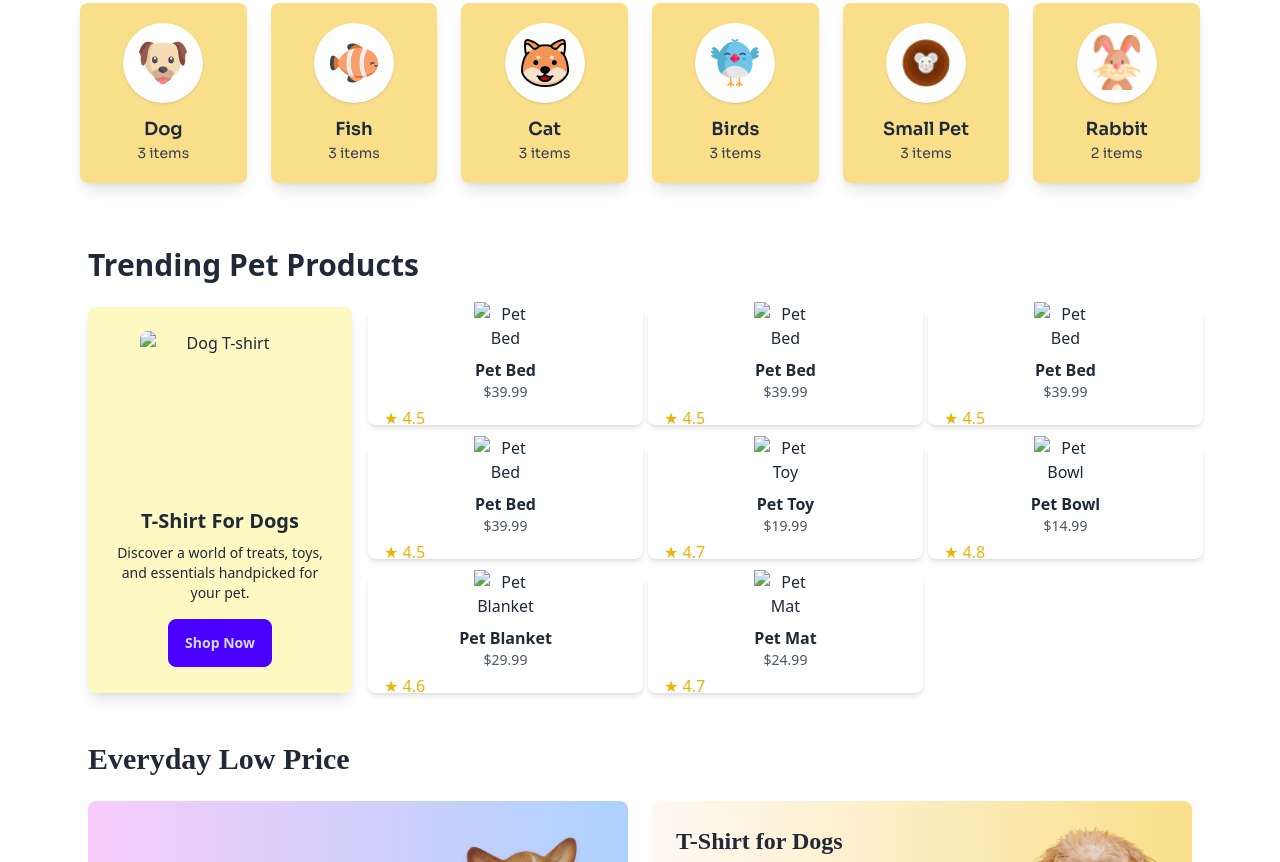
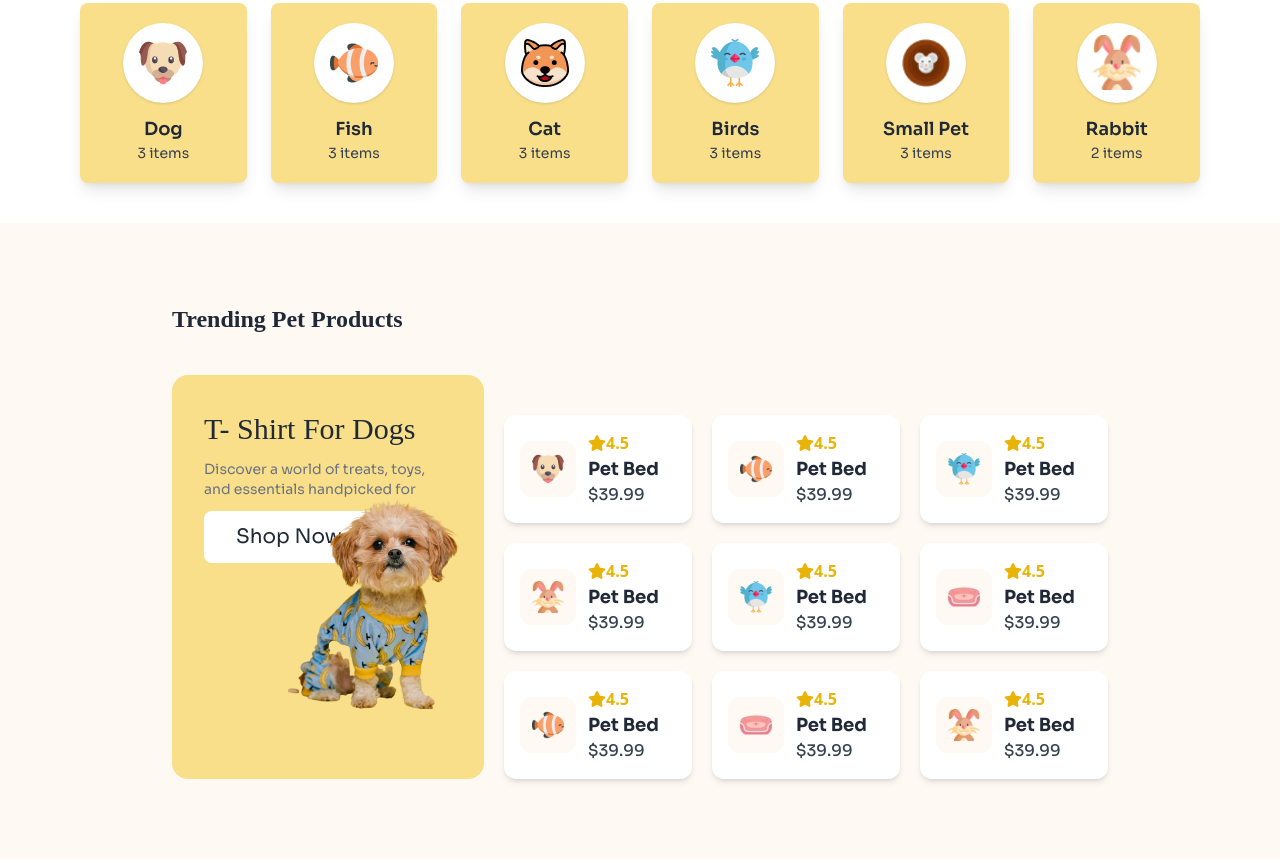
Before and after one commit to naimuddin1190/Assignment03-c1, a plain HTML site: page index.html in a window 1280 px wide. Shown: the part 563-1425 px from the top of the page. Drawn offline with nearby package versions, Linux system fonts and the light colour scheme; a web font is replaced by a local one.

Commit message:
added trending section

```diff
--- a/index.html
+++ b/index.html
@@ -51,9 +51,9 @@
             <!-- Left Section (Logo & Name) -->
             <div class="flex items-center">
                 <img src="c1-assets/logo-header.png" alt="Logo" class="w-8 h-8">
-                <span class="text-xl">Browse</span>
-                <span class="text-yellow-400 text-xl">4</span>
-                <span class="text-xl">Pets</span>
+                <span class="text-xl lg:flex hidden">Browse</span>
+                <span class="text-yellow-400 text-xl lg:flex hidden">4</span>
+                <span class="text-xl lg:flex hidden">Pets</span>
             </div>
 
             <!-- Center Section (Navigation Links - Visible in Large Screens) -->
@@ -67,8 +67,8 @@
             <div class="flex items-center gap-4">
                 <i class="fa-regular fa-bell hidden lg:block"></i>
                 <i class="fa-solid fa-magnifying-glass hidden lg:block"></i> <!-- Search Icon -->
-                <a class="btn bg-white border-yellow-300 text-black px-4 py-2">Login</a>
-                <a class="btn bg-yellow-400 text-black px-4 py-2 ">Register</a>
+                <a class="btn bg-white border-yellow-300 text-black px-4 py-2 lg:flex hidden">Login</a>
+                <a class="btn bg-yellow-400 text-black px-4 py-2 lg:flex hidden">Register</a>
 
                 <!-- Mobile Menu Button -->
                 <div class="lg:hidden">
@@ -179,88 +179,131 @@
 
         <!-- Trending section -->
 
-         <section class="max-w-6xl mx-auto p-6">
-    <h2 class="text-3xl font-bold mb-6">Trending Pet Products</h2>
-    <div class="grid grid-cols-1 md:grid-cols-4 gap-4">
-      <!-- Featured Item -->
-      <div class="bg-yellow-100 p-6 rounded-lg shadow-lg flex flex-col items-center text-center col-span-1 md:col-span-1">
-        <img src="your-uploaded-image-URL-here" alt="Dog T-shirt" class="w-40 h-40 object-cover mb-4 rounded-lg">
-        <h3 class="text-xl font-bold mb-2">T-Shirt For Dogs</h3>
-        <p class="text-sm mb-4">Discover a world of treats, toys, and essentials handpicked for your pet.</p>
-        <a href="#" class="btn btn-primary">Shop Now</a>
+        <section class="mx-auto px-5 lg:px-20 py-10 bg-white lg:bg-[#FFF9F4]">
+          <div class="max-w-7xl mx-auto px-5 lg:px-20 py-10">
+            <h3 class="adlam-font text-2xl mb-10 mx-3 font-bold lg:flex hidden">Trending Pet Products</h3>
+            <h3 class="adlam-font text-2xl mb-3 mx-3 font-bold lg:hidden">Browse By Categories</h3>
+
+            <div class="md:flex justify-between mx-3 gap-5">
+              <!-- big card -->
+               <div class="relative md:w-2/6 bg-[#F9DF8A] bg-no-repeat  pt-9 pb-44 md: px-8 rounded-2xl space-y-3 bg-right-bottom bg-mt-4 mb-5 md:mb-0">
+                <h4 class="adlam-font text-3xl">T- Shirt For Dogs</h4>
+                <p class="text-sm text-gray-500 sora-font">Discover a world of treats, toys, and essentials handpicked for </p>
+                <button class="text-xl px-8 py-3 bg-white rounded-lg sora-font">Shop Now</button>
+                <img class="absolute  right-5 top-28 w-44" src="c1-assets/cute-pet-mid.png" alt="">
                </div>
 
-      <!-- Product Grid -->
-      <div class="col-span-3 grid grid-cols-3 gap-4">
-        <!-- Product Card -->
-        <div class="bg-white p-4 rounded-lg shadow-md text-center w-[275px] h-[118px] flex flex-col justify-center">
-          <img src="your-uploaded-image-URL-here" alt="Pet Bed" class="w-16 h-16 object-cover mx-auto mb-2">
-          <h4 class="text-md font-semibold">Pet Bed</h4>
-          <p class="text-sm text-gray-600">$39.99</p>
-          <div class="rating mt-1">
-            <span class="text-yellow-500">&#9733; 4.5</span>
+
+              <!-- Small Cards Grid -->
+              <div class="grid grid-cols-2 lg:grid-cols-3 gap-5 flex-1 mt-10">
+                <!--Small Cards 1-->
+                <div class="flex items-center bg-white rounded-xl shadow-md p-4 space-x-3 max-w-64">
+                  <figure>
+                    <img class="bg-[#FFF9F4] p-3 w-14 h-14 rounded-xl" src="c1-assets/dog-cartoon.png" alt="Pet Icon" />
+                  </figure>
+                  <div>
+                    <span class="flex items-center text-yellow-500 font-semibold"><i class="fa-solid fa-star"></i> 4.5</span>
+                    <h2 class="font-bold text-lg sora-font">Pet Bed</h2>
+                    <p class="text-gray-700 font-medium sora-font">$39.99</p>
                   </div>
                 </div>
-        <!--  Product Cards -->
-        <div class="bg-white p-4 rounded-lg shadow-md text-center w-[275px] h-[118px] flex flex-col justify-center">
-          <img src="your-uploaded-image-URL-here" alt="Pet Bed" class="w-16 h-16 object-cover mx-auto mb-2">
-          <h4 class="text-md font-semibold">Pet Bed</h4>
-          <p class="text-sm text-gray-600">$39.99</p>
-          <div class="rating mt-1">
-            <span class="text-yellow-500">&#9733; 4.5</span>
+
+                <!--Small Cards 2-->
+
+                <div class="flex items-center bg-white rounded-xl shadow-md p-4 space-x-3 max-w-64">
+                  <figure>
+                    <img class="bg-[#FFF9F4] p-3 w-14 h-14 rounded-xl" src="c1-assets/fish-cartoon.png" alt="Pet Icon" />
+                  </figure>
+                  <div>
+                    <span class="flex items-center text-yellow-500 font-semibold"><i class="fa-solid fa-star"></i> 4.5</span>
+                    <h2 class="font-bold text-lg sora-font">Pet Bed</h2>
+                    <p class="text-gray-700 font-medium sora-font">$39.99</p>
                   </div>
                 </div>
-        <div class="bg-white p-4 rounded-lg shadow-md text-center w-[275px] h-[118px] flex flex-col justify-center">
-          <img src="your-uploaded-image-URL-here" alt="Pet Bed" class="w-16 h-16 object-cover mx-auto mb-2">
-          <h4 class="text-md font-semibold">Pet Bed</h4>
-          <p class="text-sm text-gray-600">$39.99</p>
-          <div class="rating mt-1">
-            <span class="text-yellow-500">&#9733; 4.5</span>
+                <!--Small Cards 3-->
+                <div class="flex items-center bg-white rounded-xl shadow-md p-4 space-x-3 max-w-64">
+                  <figure>
+                    <img class="bg-[#FFF9F4] p-3 w-14 h-14 rounded-xl" src="c1-assets/bird-cartoon.png" alt="Pet Icon" />
+                  </figure>
+                  <div>
+                    <span class="flex items-center text-yellow-500 font-semibold"><i class="fa-solid fa-star"></i> 4.5</span>
+                    <h2 class="font-bold text-lg sora-font">Pet Bed</h2>
+                    <p class="text-gray-700 font-medium sora-font">$39.99</p>
                   </div>
                 </div>
-        <div class="bg-white p-4 rounded-lg shadow-md text-center w-[275px] h-[118px] flex flex-col justify-center">
-          <img src="your-uploaded-image-URL-here" alt="Pet Bed" class="w-16 h-16 object-cover mx-auto mb-2">
-          <h4 class="text-md font-semibold">Pet Bed</h4>
-          <p class="text-sm text-gray-600">$39.99</p>
-          <div class="rating mt-1">
-            <span class="text-yellow-500">&#9733; 4.5</span>
+                <!--Small Cards 4-->
+                <div class="flex items-center bg-white rounded-xl shadow-md p-4 space-x-3 max-w-64">
+                  <figure>
+                    <img class="bg-[#FFF9F4] p-3 w-14 h-14 rounded-xl" src="c1-assets/rabbit-cartoon.png" alt="Pet Icon" />
+                  </figure>
+                  <div>
+                    <span class="flex items-center text-yellow-500 font-semibold"><i class="fa-solid fa-star"></i> 4.5</span>
+                    <h2 class="font-bold text-lg sora-font">Pet Bed</h2>
+                    <p class="text-gray-700 font-medium sora-font">$39.99</p>
                   </div>
                 </div>
-        <div class="bg-white p-4 rounded-lg shadow-md text-center w-[275px] h-[118px] flex flex-col justify-center">
-          <img src="your-uploaded-image-URL-here" alt="Pet Toy" class="w-16 h-16 object-cover mx-auto mb-2">
-          <h4 class="text-md font-semibold">Pet Toy</h4>
-          <p class="text-sm text-gray-600">$19.99</p>
-          <div class="rating mt-1">
-            <span class="text-yellow-500">&#9733; 4.7</span>
+                <!--Small Cards 5-->
+                <div class="flex items-center bg-white rounded-xl shadow-md p-4 space-x-3 max-w-64">
+                  <figure>
+                    <img class="bg-[#FFF9F4] p-3 w-14 h-14 rounded-xl" src="c1-assets/bird-cartoon.png" alt="Pet Icon" />
+                  </figure>
+                  <div>
+                    <span class="flex items-center text-yellow-500 font-semibold"><i class="fa-solid fa-star"></i> 4.5</span>
+                    <h2 class="font-bold text-lg sora-font">Pet Bed</h2>
+                    <p class="text-gray-700 font-medium sora-font">$39.99</p>
+                  </div>
+
+                </div>
+                <!--Small Cards 6-->
+                <div class="flex items-center bg-white rounded-xl shadow-md p-4 space-x-3 max-w-64">
+                  <figure>
+                    <img class="bg-[#FFF9F4] p-3 w-14 h-14 rounded-xl" src="c1-assets/pet-couch.png" alt="Pet Icon" />
+                  </figure>
+                  <div>
+                    <span class="flex items-center text-yellow-500 font-semibold"><i class="fa-solid fa-star"></i> 4.5</span>
+                    <h2 class="font-bold text-lg sora-font">Pet Bed</h2>
+                    <p class="text-gray-700 font-medium sora-font">$39.99</p>
                   </div>
                 </div>
-        <div class="bg-white p-4 rounded-lg shadow-md text-center w-[275px] h-[118px] flex flex-col justify-center">
-          <img src="your-uploaded-image-URL-here" alt="Pet Bowl" class="w-16 h-16 object-cover mx-auto mb-2">
-          <h4 class="text-md font-semibold">Pet Bowl</h4>
-          <p class="text-sm text-gray-600">$14.99</p>
-          <div class="rating mt-1">
-            <span class="text-yellow-500">&#9733; 4.8</span>
+                <!--Small Cards 7-->
+                <div class="flex items-center bg-white rounded-xl shadow-md p-4 space-x-3 max-w-64">
+                  <figure>
+                    <img class="bg-[#FFF9F4] p-3 w-14 h-14 rounded-xl" src="c1-assets/fish-cartoon.png" alt="Pet Icon" />
+                  </figure>
+                  <div>
+                    <span class="flex items-center text-yellow-500 font-semibold"><i class="fa-solid fa-star"></i> 4.5</span>
+                    <h2 class="font-bold text-lg sora-font">Pet Bed</h2>
+                    <p class="text-gray-700 font-medium sora-font">$39.99</p>
                   </div>
                 </div>
-        <div class="bg-white p-4 rounded-lg shadow-md text-center w-[275px] h-[118px] flex flex-col justify-center">
-          <img src="your-uploaded-image-URL-here" alt="Pet Blanket" class="w-16 h-16 object-cover mx-auto mb-2">
-          <h4 class="text-md font-semibold">Pet Blanket</h4>
-          <p class="text-sm text-gray-600">$29.99</p>
-          <div class="rating mt-1">
-            <span class="text-yellow-500">&#9733; 4.6</span>
+                <!--Small Cards 8-->
+                <div class="flex items-center bg-white rounded-xl shadow-md p-4 space-x-3 max-w-64">
+                  <figure>
+                    <img class="bg-[#FFF9F4] p-3 w-14 h-14 rounded-xl" src="c1-assets/pet-couch.png" alt="Pet Icon" />
+                  </figure>
+                  <div>
+                    <span class="flex items-center text-yellow-500 font-semibold"><i class="fa-solid fa-star"></i> 4.5</span>
+                    <h2 class="font-bold text-lg sora-font">Pet Bed</h2>
+                    <p class="text-gray-700 font-medium sora-font">$39.99</p>
                   </div>
                 </div>
-        <div class="bg-white p-4 rounded-lg shadow-md text-center w-[275px] h-[118px] flex flex-col justify-center">
-          <img src="your-uploaded-image-URL-here" alt="Pet Mat" class="w-16 h-16 object-cover mx-auto mb-2">
-          <h4 class="text-md font-semibold">Pet Mat</h4>
-          <p class="text-sm text-gray-600">$24.99</p>
-          <div class="rating mt-1">
-            <span class="text-yellow-500">&#9733; 4.7</span>
+                <!--Small Cards 9-->
+                <div class="flex items-center bg-white rounded-xl shadow-md p-4 space-x-3 max-w-64 lg:flex hidden">
+                  <figure>
+                    <img class="bg-[#FFF9F4] p-3 w-14 h-14 rounded-xl" src="c1-assets/rabbit-cartoon.png" alt="Pet Icon" />
+                  </figure>
+                  <div>
+                    <span class="flex items-center text-yellow-500 font-semibold"><i class="fa-solid fa-star"></i> 4.5</span>
+                    <h2 class="font-bold text-lg sora-font">Pet Bed</h2>
+                    <p class="text-gray-700 font-medium sora-font">$39.99</p>
                   </div>
                 </div>
               </div>
+
+            </div>
           </div>
         </section>
+
 
 
   <!-- Everyday low price section -->
```
Lines whose indentation alone changed are shown as unchanged.
